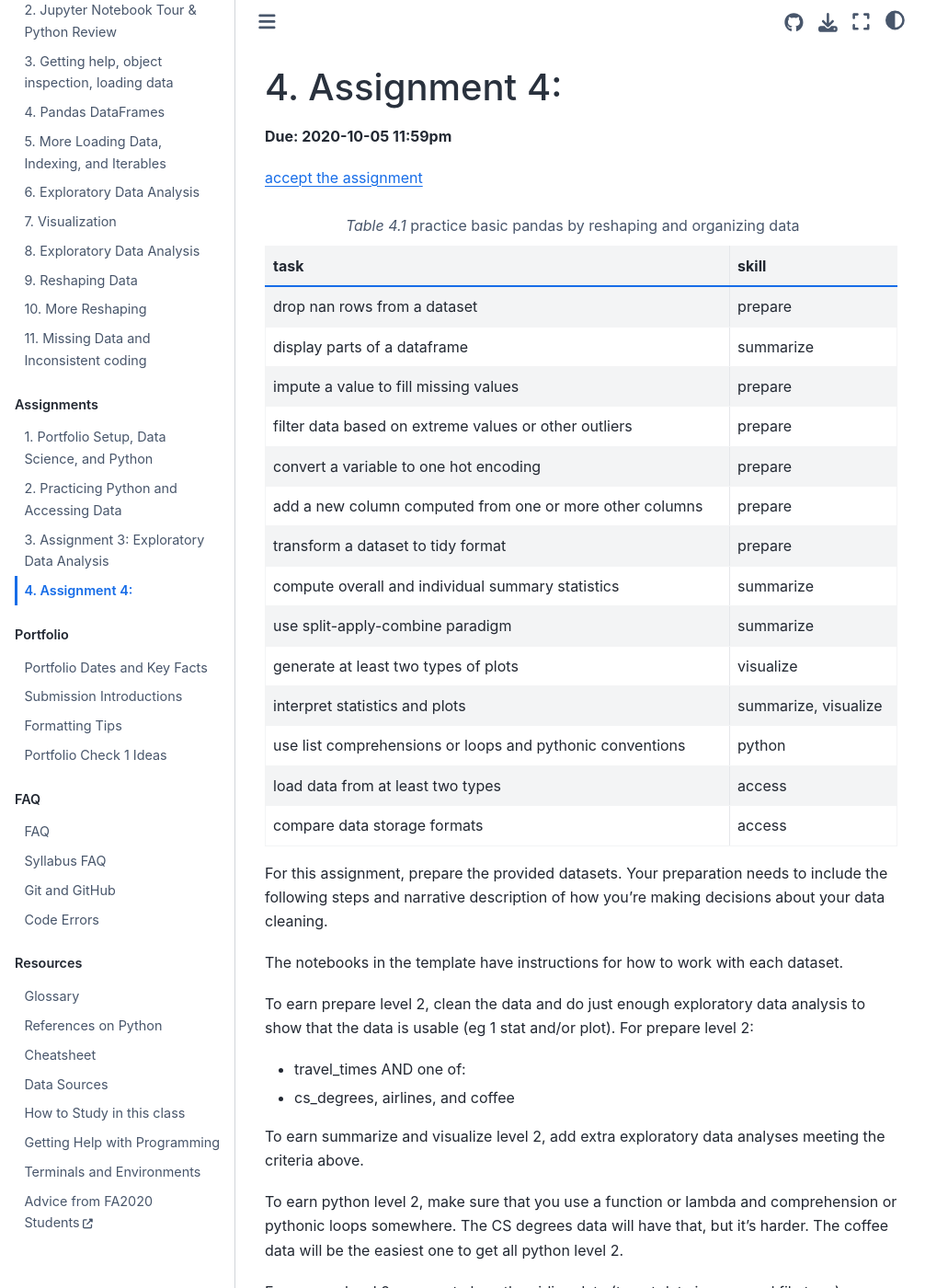
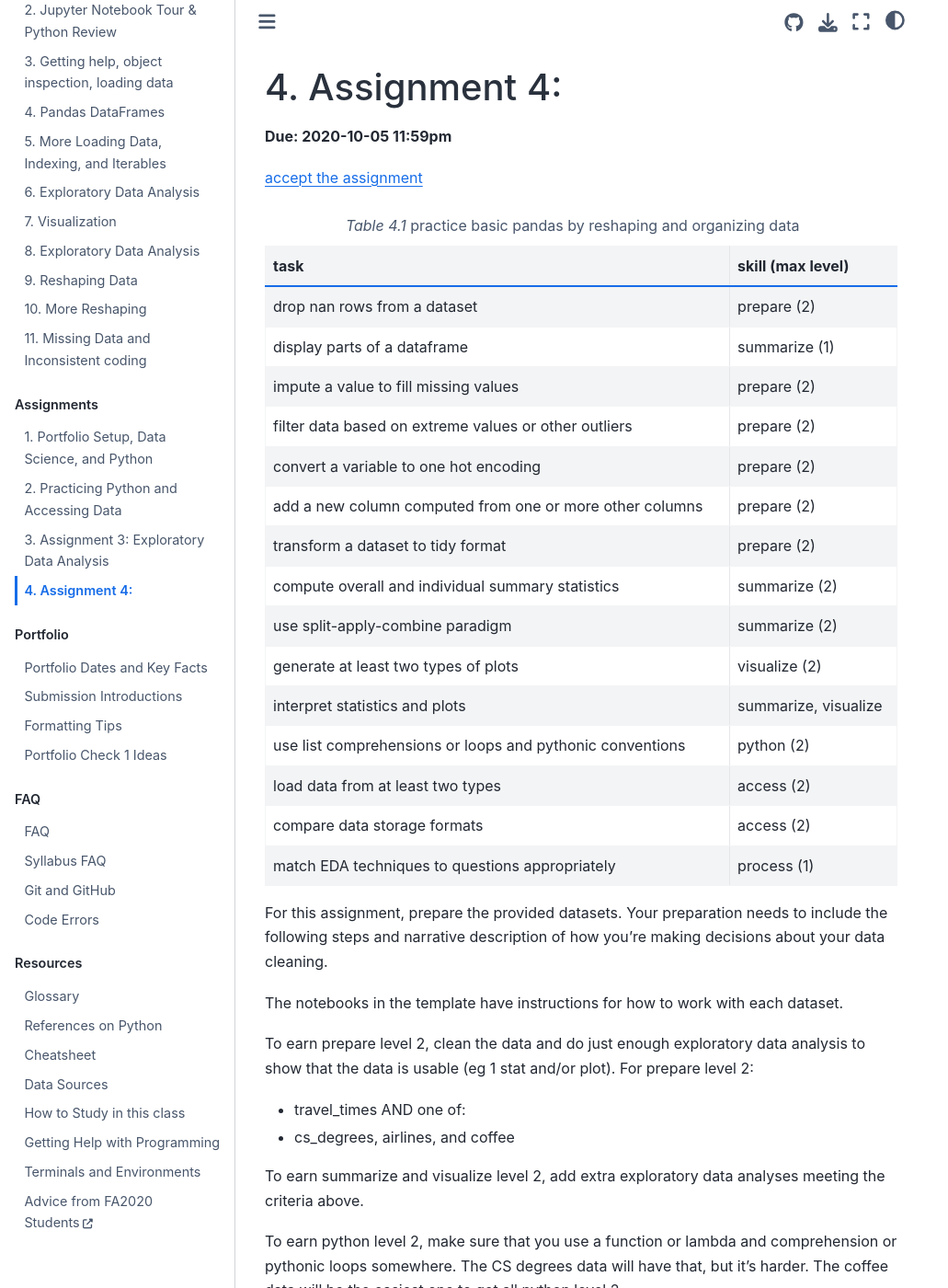
Before and after one commit to rhodyprog4ds/BrownFall21, a Jupyter Book: the page built from assignments/04-prepare.md, in a window 1280 px wide and 1400 px high. Shown: the whole window at 92% size, without its empty margins (0-1031 px from the left). Built offline with Jupyter Book 1.0.4 settings and Sphinx 7.4.7 and the Sphinx Book theme 1.1.4, drawn with Linux system fonts in a browser that asks for light colours; pages that are not in the unit, such as notebooks, are missing from menus.

````diff
--- a/assignments/04-prepare.md
+++ b/assignments/04-prepare.md
@@ -14,35 +14,37 @@ __Due: {{ date }}__
 :header-rows: 1
 
 * - task
-  - skill
+  - skill (max level)
 * - drop nan rows from a dataset
-  - prepare
+  - prepare (2)
 * - display parts of a dataframe
-  - summarize
+  - summarize (1)
 * - impute a value to fill missing values
-  - prepare
+  - prepare (2)
 * - filter data based on extreme values or other outliers
-  - prepare
+  - prepare (2)
 * - convert a variable to one hot encoding
-  - prepare
+  - prepare (2)
 * - add a new column computed from one or more other columns
-  - prepare
+  - prepare (2)
 * - transform a dataset to tidy format
-  - prepare
+  - prepare (2)
 * - compute overall and individual summary statistics
-  - summarize
+  - summarize (2)
 * - use split-apply-combine paradigm
-  - summarize
+  - summarize (2)
 * - generate at least two types of plots
-  - visualize
+  - visualize (2)
 * - interpret statistics and plots
   - summarize, visualize
 * - use list comprehensions or loops and pythonic conventions
-  - python
+  - python (2)
 * - load data from at least two types
-  - access
+  - access (2)
 * - compare data storage formats
-  - access
+  - access (2)
+* - match EDA techniques to questions appropriately
+  - process (1)
 ```
 
 For this assignment, prepare the provided datasets.  Your preparation needs to include the following steps and narrative description of how you're making decisions about your data cleaning.
````
Also changed, not shown: resources/datasets.md (+13 -0 lines), resources/glossary.md (+6 -0 lines).
